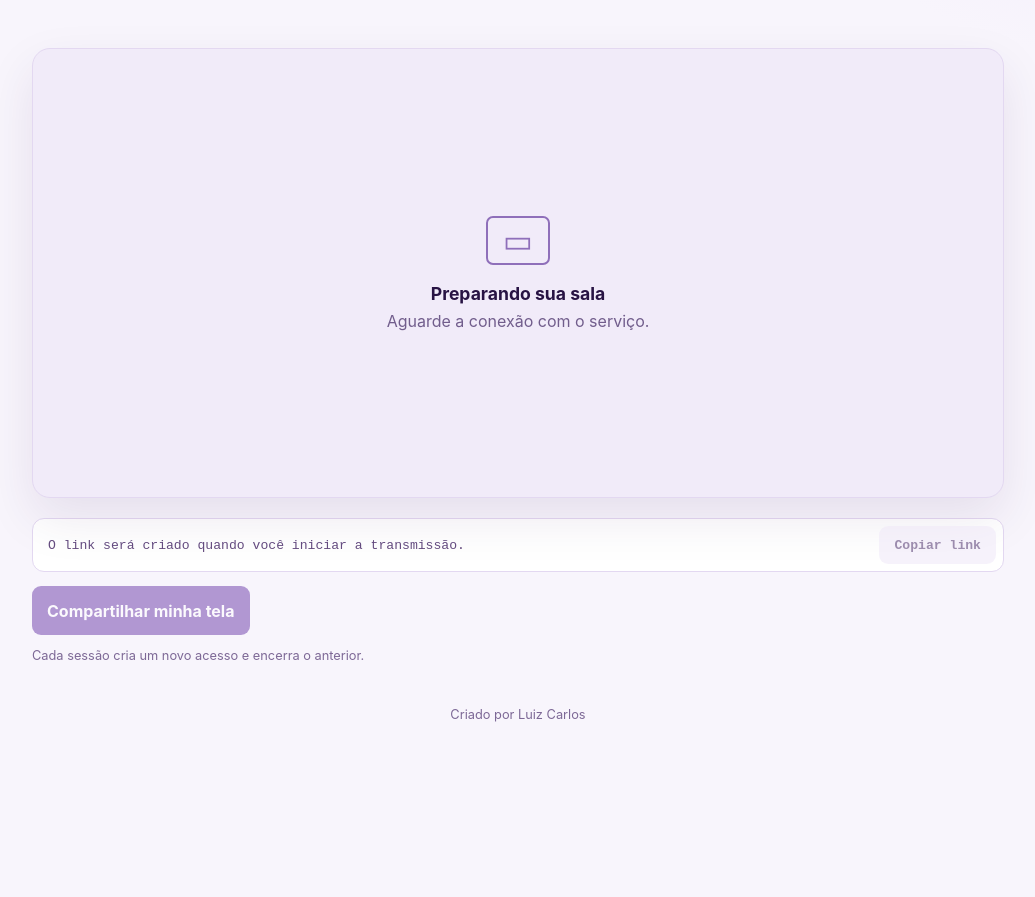
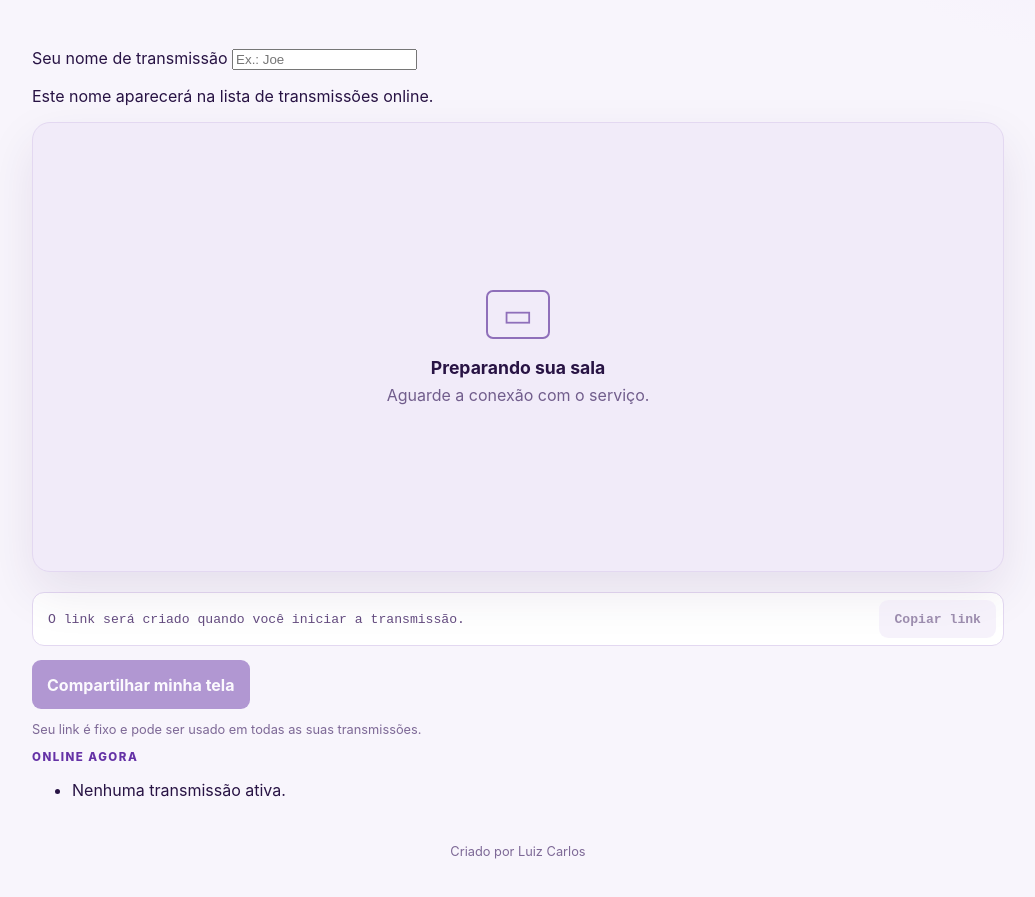
Before and after one commit to Apheliar2001/espelho-screen-share, a website: page index.html in a window 1280 px wide. Shown: the part 447-1344 px from the top of the page, without its empty margins (122-1157 px from the left). Before the commit the page ends 1217 px from the top, so only its background shows below. Drawn offline with Linux system fonts and the light colour scheme.

Commit message:
Add name and online transmission directory

```diff
--- a/index.html
+++ b/index.html
@@ -18,6 +18,11 @@
         <h1 id="heroTitle">Sua tela.<br /><em>Seu controle.</em></h1>
         <p id="intro" class="intro">Inicie uma sessão privada e compartilhe o acesso com quem você escolher.</p>
       </section>
+      <section id="identityBox" class="identity-box">
+        <label for="displayName">Seu nome de transmissão</label>
+        <input id="displayName" maxlength="36" autocomplete="name" placeholder="Ex.: Joe" />
+        <p>Este nome aparecerá na lista de transmissões online.</p>
+      </section>
       <section class="stage">
         <div id="emptyState" class="empty-state">
           <div class="screen-icon">▭</div>
@@ -36,8 +41,12 @@
           <button id="unmuteButton" class="secondary" hidden>Ativar som</button>
           <button id="fullscreenButton" class="secondary" hidden>Tela cheia</button>
         </div>
-        <p class="hint">Cada sessão cria um novo acesso e encerra o anterior.</p>
+        <p class="hint">Seu link é fixo e pode ser usado em todas as suas transmissões.</p>
       </section>
+      <aside class="online-panel" aria-label="Transmissões online">
+        <p class="eyebrow">ONLINE AGORA</p>
+        <ul id="onlineList" class="online-list"><li>Nenhuma transmissão ativa.</li></ul>
+      </aside>
       <footer>Criado por Luiz Carlos</footer>
     </main>
     <script src="app.js"></script>
```
